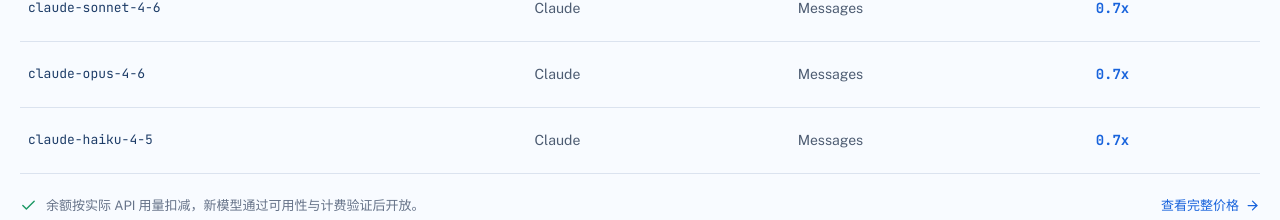
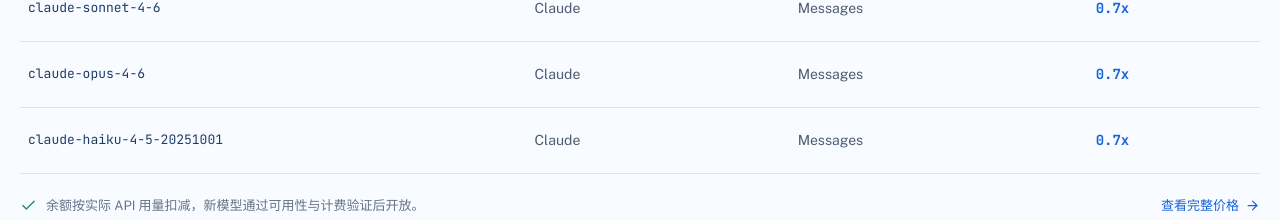
Before and after one commit to lawrence3699/iterloop, a React (Vite) app in the folder site/: page / in a window 1280 px wide. Shown: the part 2135-2355 px from the top of the page. Built offline with nearby package versions, Linux system fonts and the light colour scheme.

Commit message:
use exact verified Haiku model id

```diff
--- a/site/src/content.ts
+++ b/site/src/content.ts
@@ -141,7 +141,7 @@
         { name: 'gpt-5.4', provider: 'Codex', protocol: 'Responses / Chat', ratio: '0.4x' },
         { name: 'claude-sonnet-4-6', provider: 'Claude', protocol: 'Messages', ratio: '0.7x' },
         { name: 'claude-opus-4-6', provider: 'Claude', protocol: 'Messages', ratio: '0.7x' },
-        { name: 'claude-haiku-4-5', provider: 'Claude', protocol: 'Messages', ratio: '0.7x' },
+        { name: 'claude-haiku-4-5-20251001', provider: 'Claude', protocol: 'Messages', ratio: '0.7x' },
       ],
       note: '余额按实际 API 用量扣减，新模型通过可用性与计费验证后开放。',
       action: '查看完整价格',
@@ -240,7 +240,7 @@
         { name: 'gpt-5.4', provider: 'Codex', protocol: 'Responses / Chat', ratio: '0.4x' },
         { name: 'claude-sonnet-4-6', provider: 'Claude', protocol: 'Messages', ratio: '0.7x' },
         { name: 'claude-opus-4-6', provider: 'Claude', protocol: 'Messages', ratio: '0.7x' },
-        { name: 'claude-haiku-4-5', provider: 'Claude', protocol: 'Messages', ratio: '0.7x' },
+        { name: 'claude-haiku-4-5-20251001', provider: 'Claude', protocol: 'Messages', ratio: '0.7x' },
       ],
       note: 'Balances are deducted from real API usage. New models open after availability and billing verification.',
       action: 'View full pricing',
--- a/site/src/index.css
+++ b/site/src/index.css
@@ -832,6 +832,7 @@
   color: #1e3d68;
   font-family: 'JetBrains Mono Variable', 'JetBrains Mono', monospace;
   font-size: 13px;
+  overflow-wrap: anywhere;
 }
 
 .pricing-row strong {
```
